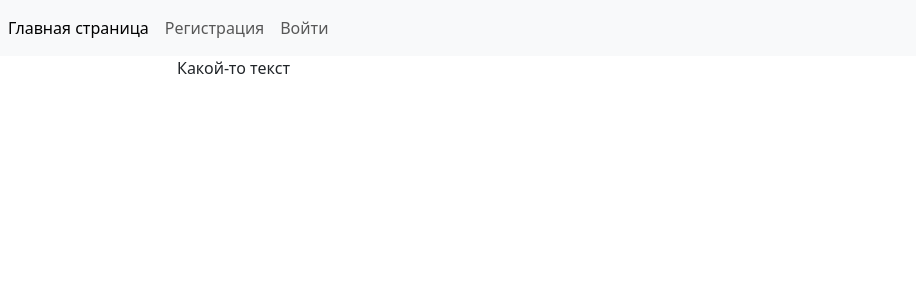
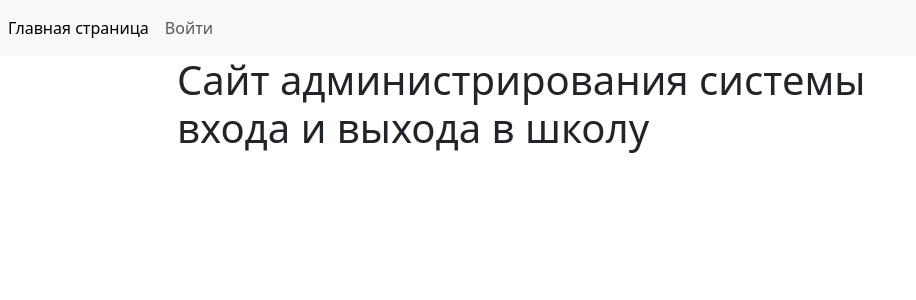
Before and after one commit to dentrunov/igorM_project_2023, a Flask app: page / in a window 1280 px wide. Shown: the top 300 px of the page, without its empty margins (0-916 px from the left). Run offline with Flask 3, Linux system fonts and the light colour scheme; some libraries are stand-ins or nearby versions.

Commit message:
fix index.html

```diff
--- a/flaskapp/app/templates/base.html
+++ b/flaskapp/app/templates/base.html
@@ -27,7 +27,6 @@
     <div class="navbar-nav mr-auto">
         {{ render_nav_item('index', 'Главная страница') }}
         {% if not current_user.is_authenticated %}
-        {{ render_nav_item('reg', 'Регистрация') }}
         {{ render_nav_item('enter', 'Войти') }}
         {% else %}
         {{ render_nav_item('check', 'Список учеников') }}
--- a/flaskapp/app/templates/index.html
+++ b/flaskapp/app/templates/index.html
@@ -4,5 +4,5 @@
 {% endblock %}
 
 {% block content %}
-    <p>Какой-то текст</p>
+    <h1 alighn="center">Сайт администрирования системы <br> входа и выхода в школу</h1>
 {% endblock %}
```
